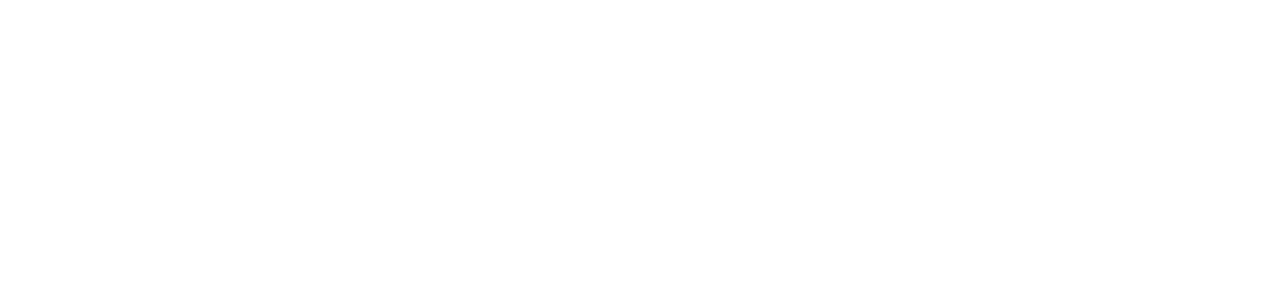
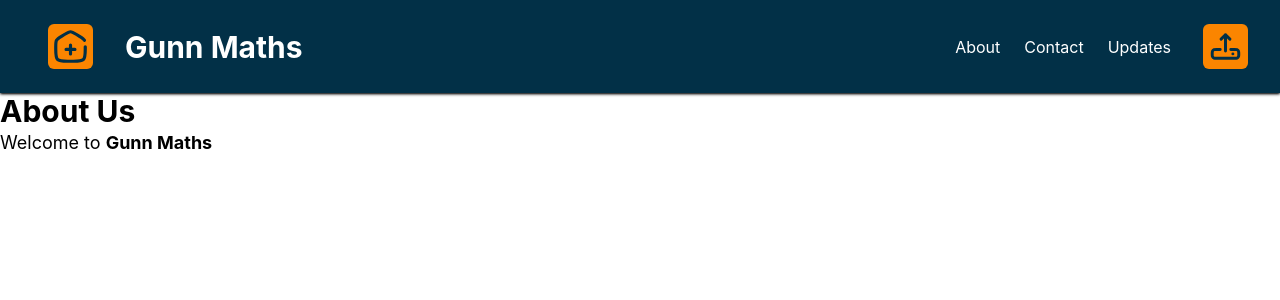
Before and after one commit to 1datcodes/GunnMaths, a React (Vite) app: page /about in a window 1280 px wide. Before the commit this address had no page. Shown: the top 300 px of the page. Built offline with nearby package versions, Linux system fonts and the light colour scheme.

Commit message:
About page created

```diff
--- a/package.json
+++ b/package.json
@@ -13,6 +13,7 @@
     "@tailwindcss/vite": "^4.1.5",
     "react": "^19.0.0",
     "react-dom": "^19.0.0",
+    "react-markdown": "^10.1.0",
     "react-router-dom": "^7.5.3",
     "tailwindcss": "^4.1.5"
   },
--- a/src/App.jsx
+++ b/src/App.jsx
@@ -1,5 +1,6 @@
 import { Route, Routes, BrowserRouter as Router } from "react-router-dom";
 import HomePage from "./HomePage";
+import About from "./Header/About";
 
 const courseModules = import.meta.glob("./Courses/*/*.jsx", { eager: true });
 const courses = Object.keys(courseModules).map((key) => {
@@ -9,11 +10,20 @@ const courses = Object.keys(courseModules).map((key) => {
     component: courseModules[key].default,
   }
 })
-console.log(courses);
+
 function App() {
   return (
     <Router>
       <Routes>
+        <Route
+          path="/"
+          element={<HomePage />}
+        />
+        <Route
+          path="/about"
+          element={<About />}
+        />
+
         {courses.map((course, index) => (
           <Route
             key={index}
@@ -21,10 +31,6 @@ function App() {
             element={<course.component />}
           />
         ))}
-        <Route
-          path="/"
-          element={<HomePage />}
-        />
       </Routes>
     </Router>
   );
--- /dev/null
+++ b/src/Header/About.jsx
@@ -0,0 +1,46 @@
+import React, { useEffect } from 'react';
+import Markdown from 'react-markdown';
+import Header from './Header';
+
+const About = () => {
+
+    const markdown = `
+# About Us
+
+Welcome to **Gunn Maths**
+    `
+
+    useEffect(() => {
+        setTimeout(() => {
+            const elementID = window.location.hash.substring(1);
+            const element = document.getElementById(elementID);
+
+            if (element) {
+                element.scrollIntoView({
+                    behavior: 'smooth',
+                })
+            }
+        })
+    })
+
+    return (
+        <div>
+            <Header />
+            <div id="about" className=''>
+                <Markdown
+                    components={{
+                        h1: ({ node, ...props }) => <h1 className="text-3xl font-bold" {...props} />,
+                        h2: ({ node, ...props }) => <h2 className="text-2xl font-bold" {...props} />,
+                        h3: ({ node, ...props }) => <h3 className="text-xl font-bold" {...props} />,
+                        p: ({ node, ...props }) => <p className="text-lg" {...props} />,
+                        li: ({ node, ...props }) => <li className="text-lg list-disc pl-5" {...props} />,
+                    }}
+                >
+                    {markdown}
+                </Markdown>
+            </div>
+        </div>
+        )
+}
+
+export default About;
```
Also changed, not shown: 1 other file (tests, documents, lock files or other folders).
